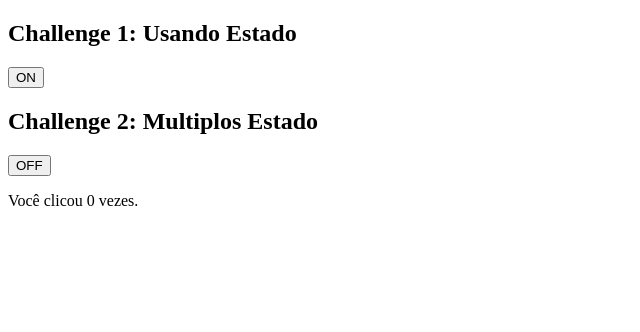
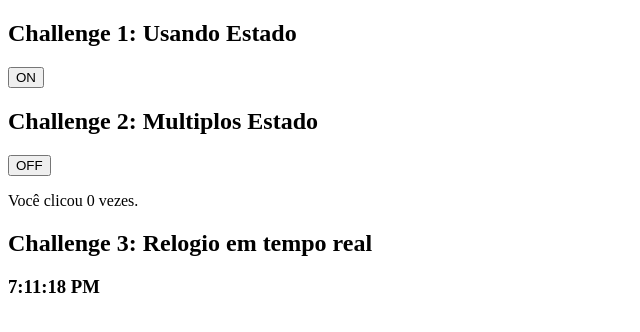
Before and after one commit to tricia-sz/challenges_react_js, a React (Vite) app in the folder 2_estado_e_ciclo_de_vida/: page / in a window 1280 px wide. Shown: the top 332 px of the page, without its empty margins (0-640 px from the left). Built offline with nearby package versions, Linux system fonts and the light colour scheme; the HTML template or start-up script is replaced by a standard one.

Commit message:
Exibindo relogio em tempo real

```diff
--- a/2_estado_e_ciclo_de_vida/src/App.tsx
+++ b/2_estado_e_ciclo_de_vida/src/App.tsx
@@ -1,3 +1,4 @@
+import Clock from "./components/Clock"
 import Togle from "./components/Togle"
 import TogleMultiplo from "./components/TogleMultiplo"
 
@@ -9,6 +10,9 @@ function App() {
       <Togle />
       <h2>Challenge 2: Multiplos Estado</h2>
       <TogleMultiplo />
+      <h2>Challenge 3: Relogio em tempo real</h2>
+      <Clock />
+
     </>
   )
 }
--- /dev/null
+++ b/2_estado_e_ciclo_de_vida/src/components/Clock.tsx
@@ -0,0 +1,23 @@
+import { useEffect, useState } from "react"
+
+function Clock() {
+
+  const [time, setTime] = useState(new Date())
+
+  useEffect(() => {
+    const timer = setInterval(() => {
+      setTime(new Date())
+    }, 1000)
+
+    return () => {
+      clearInterval(timer)
+    }
+
+  },[])
+
+  return (
+    <h3>{time.toLocaleTimeString()}</h3>
+  )
+}
+
+export default Clock
```
Also changed, not shown: 2_estado_e_ciclo_de_vida/src/components/challenges.md (+8 -0 lines).
